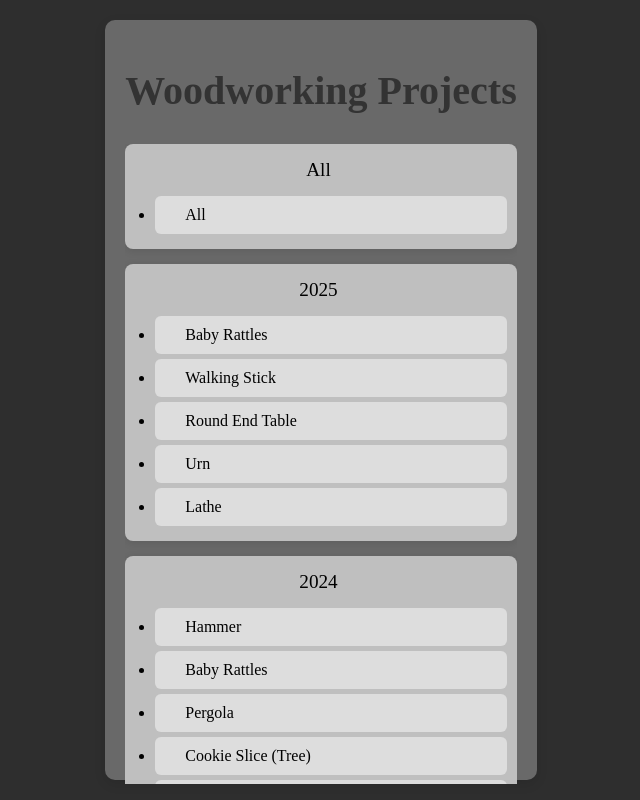
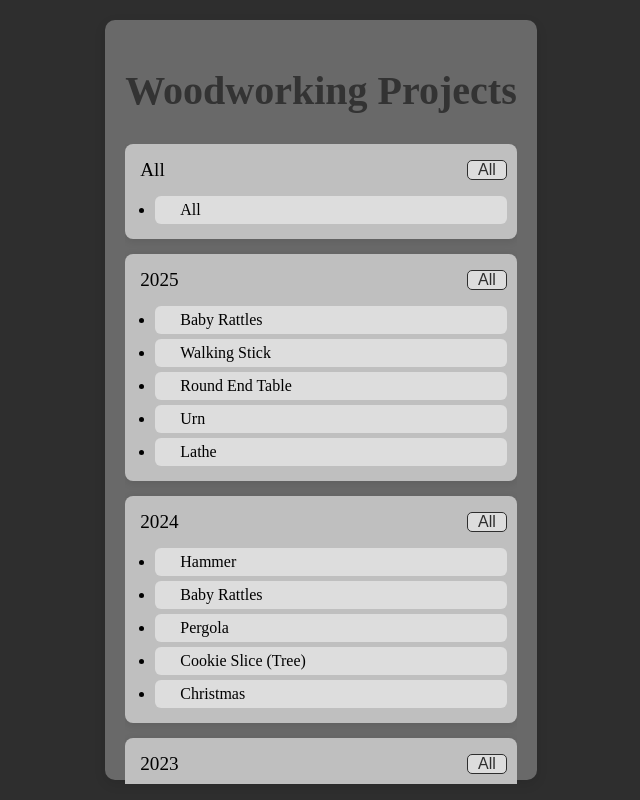
Before and after one commit to rbrock44/woodworking-projects, an Angular app: page / in a window 1280 px wide. Shown: the whole page, without its empty margins (319-959 px from the left). Built offline with nearby package versions, Linux system fonts and the light colour scheme.

Commit message:
add year all button

```diff
--- a/src/app/app.component.html
+++ b/src/app/app.component.html
@@ -7,15 +7,18 @@
         <div class="links-section">
           <ul class="list-group">
             <li class="list-group-item" *ngFor="let projectsByYear of this.data.projectsByYear; let i = index">
-              <p>{{ projectsByYear.year }}</p>
+              <div class="project-row">
+                <p>{{ projectsByYear.year }}</p>
+
+                <button class="all-button" (click)="this.allProjectsByYear(projectsByYear.year);">
+                  All
+                </button>
+              </div>
               <div class="sub-list-container">
                 <ul class="sub-list">
                   <li *ngFor="let project of projectsByYear.projects"
                       (click)="this.projectClick(project, projectsByYear.year)" class="sub-list-item">
-                    <p class="project-name">{{ project.name }}</p>
-                    <div>
-
-                    </div>
+                      <p class="project-name">{{ project.name }}</p>
                   </li>
                 </ul>
               </div>
--- a/src/app/app.component.scss
+++ b/src/app/app.component.scss
@@ -82,7 +82,7 @@
   padding: 0 10px 0 10px;
 }
 
-.home-button {
+.home-button, .all-button {
   display: inline-block;
   padding: 0 10px 0 10px;
   font-size: 1rem;
@@ -94,8 +94,14 @@
   transition: all 0.3s ease;
 }
 
-.home-button:hover {
+.home-button:hover, .all-button:hover {
   background-color: #bfbfbf;
+}
+
+.project-row {
+  display: flex;
+  justify-content: space-between;
+  align-items: center;
 }
 
 p {
@@ -112,6 +118,7 @@ p {
 .project-name {
   text-align: left;
   padding-left: 20px;
+  margin: 0;
 }
 
 .sub-list-container {
--- a/src/app/app.component.ts
+++ b/src/app/app.component.ts
@@ -38,4 +38,18 @@ export class AppComponent implements OnInit {
     this.selectedProject = undefined;
     this.selectedYear = '';
   }
+
+  allProjectsByYear(year: string): void {
+    const images = this.data.projectsByYear.filter(x => x.year === year)
+      .flatMap(entry => entry.projects)
+      .flatMap(project => project.images);
+    const yearProject: Project = {
+      name: year,
+      description: `All of ${year}`,
+      images: images
+    }
+
+    this.selectedProject = yearProject;
+    this.selectedYear = year;
+  }
 }
--- a/src/app/components/images-viewer/images-viewer.component.scss
+++ b/src/app/components/images-viewer/images-viewer.component.scss
@@ -75,17 +75,16 @@ img {
   display: inline-block;
   padding: 0 10px 0 10px;
   font-size: 1rem;
-  color: #007bff;
+  color: #2e2e2e;
   text-decoration: none;
-  border: 1px solid #007bff;
+  border: 1px solid #2e2e2e;
   border-radius: 5px;
   transition: all 0.3s ease;
   margin: 5px 10px 5px 5px;
 }
 
-.home-button:hover {
-  background-color: #007bff;
-  color: #fff;
+.back-button:hover {
+  background-color: #bfbfbf;
 }
 
 .sticky-header {
```
